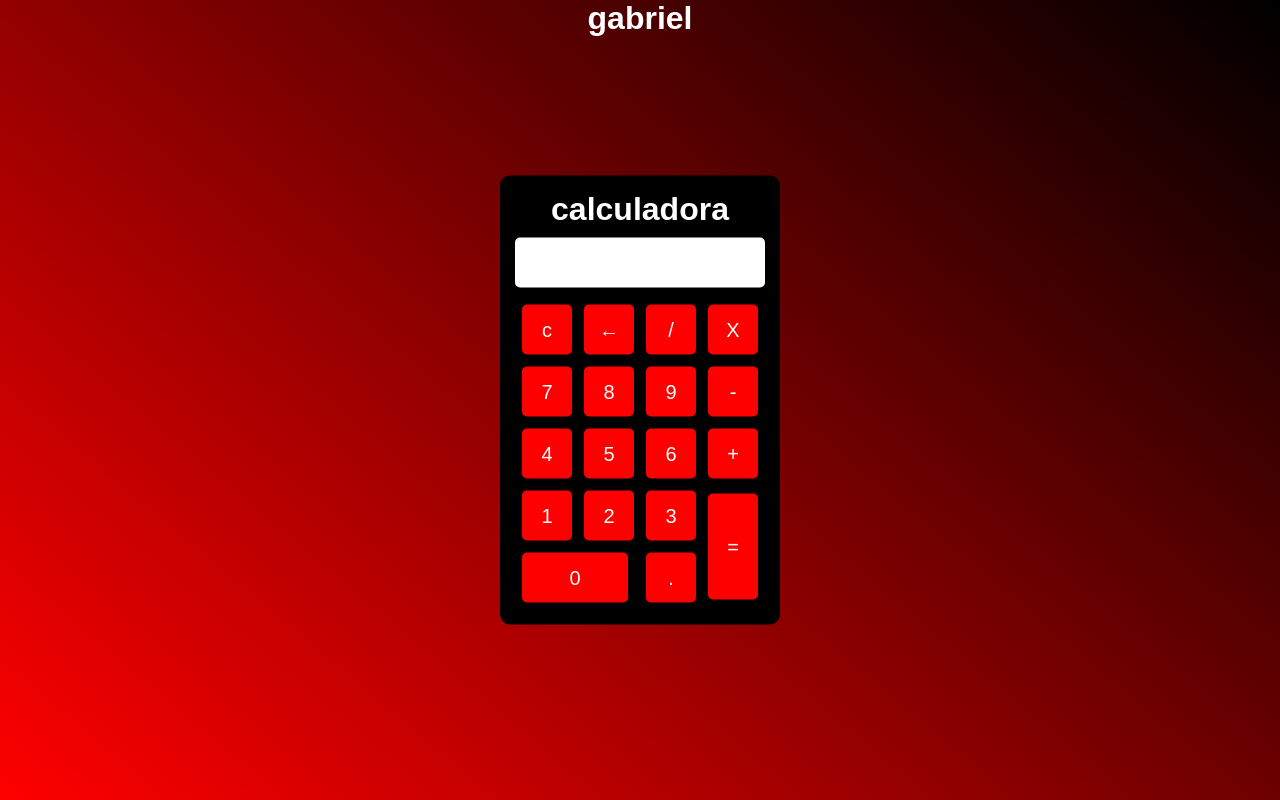
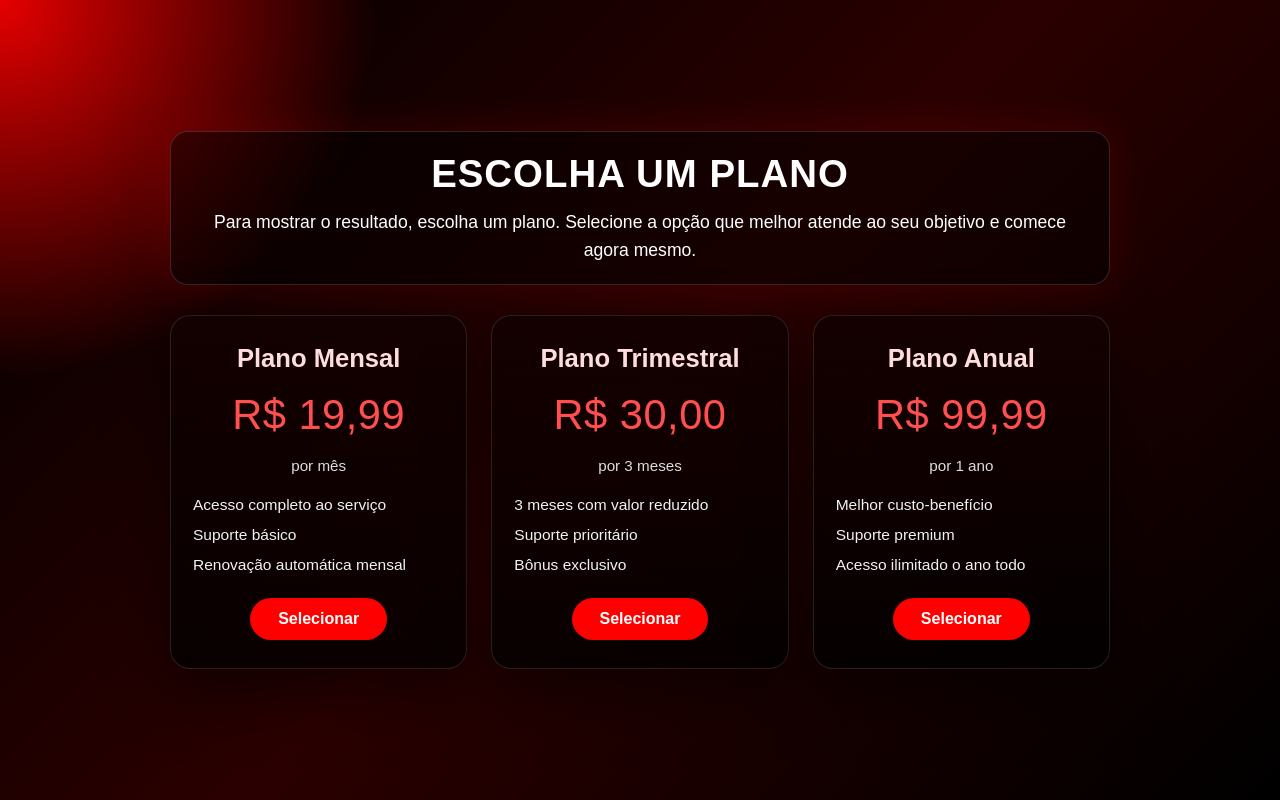
Before and after one commit to Gabrielemiliano-rb/gabriel67, a plain HTML site: page calculadora.html in a window 1280 px wide. Drawn offline with Linux system fonts and the light colour scheme.

Commit message:
Refactor calculadora.html for improved layout and style

```diff
--- a/calculadora.html
+++ b/calculadora.html
@@ -1,133 +1,205 @@
 <!DOCTYPE html>
-<html lang="en">
+<html lang="pt-BR">
 <head>
     <meta charset="UTF-8">
     <meta name="viewport" content="width=device-width, initial-scale=1.0">
-    <title>calculadora
-
-    </title>
+    <title>Página de Cobrança</title>
     <style>
-        *{
+        * {
             margin: 0;
             padding: 0;
             box-sizing: border-box;
         }
-        .fundo{
-            background-image: linear-gradient(40deg, #ff0000,  #000000);
-            height: 100vh;
-            color: white;
+
+        body {
+            min-height: 100vh;
+            display: flex;
+            align-items: center;
+            justify-content: center;
+            background: radial-gradient(circle at top left, rgba(255, 0, 0, 0.9), transparent 25%),
+                        linear-gradient(135deg, #000000 0%, #2b0000 50%, #000000 100%);
+            color: #ffffff;
             font-family: Arial, Helvetica, sans-serif;
         }
-        .calculadora{
-        position: absolute;
-        background-color: #000000;
-        top: 50%;
-        left: 50%;
-        transform: translate(-50%, -50%);
-        border-radius: 10px;
-        padding: 15px;
 
+        .container {
+            width: min(1000px, 90%);
+            text-align: center;
+            padding: 30px;
         }
-        .botao{
-            width: 50px;
-            height: 50px;
-            font-size: 20px;
-            margin: 5px;
-            border-radius: 5px;
-            border: none;
-            background-color: #ff0000;
-            color: white;
-            cursor: pointer;
+
+        .headline {
+            margin-bottom: 20px;
+            padding: 20px;
+            background: rgba(0, 0, 0, 0.45);
+            border: 1px solid rgba(255, 255, 255, 0.15);
+            border-radius: 18px;
+            box-shadow: 0 0 40px rgba(255, 0, 0, 0.15);
+            animation: floatTitle 1.2s ease forwards;
+            opacity: 0;
         }
-        .botao:hover{
-            background-color: #cf0d0dc5;
+
+        .headline h1 {
+            font-size: clamp(2rem, 3vw, 3.4rem);
+            letter-spacing: 1px;
+            text-transform: uppercase;
+            margin-bottom: 12px;
         }
-        h1{
-            text-align: center;
+
+        .headline p {
+            font-size: 1.1rem;
+            line-height: 1.6;
+        }
+
+        .cards {
+            display: grid;
+            grid-template-columns: repeat(auto-fit, minmax(230px, 1fr));
+            gap: 24px;
+            margin-top: 30px;
+        }
+
+        .card {
+            background: linear-gradient(180deg, rgba(20, 0, 0, 0.95), rgba(0, 0, 0, 0.75));
+            border: 1px solid rgba(255, 255, 255, 0.12);
+            border-radius: 20px;
+            padding: 28px 22px;
+            box-shadow: 0 25px 60px rgba(0, 0, 0, 0.5);
+            transform: translateY(40px);
+            opacity: 0;
+            animation: cardFadeUp 0.9s ease forwards;
+        }
+
+        .card:nth-child(1) { animation-delay: 0.2s; }
+        .card:nth-child(2) { animation-delay: 0.4s; }
+        .card:nth-child(3) { animation-delay: 0.6s; }
+
+        .card h2 {
+            font-size: 1.6rem;
             margin-bottom: 10px;
+            color: #ffdddd;
         }
-        #resultado{
-            background-color: #ffffff;
-            color: rgb(0, 0, 0);
-            height: 50px;
-            width: 100%;
-            text-align: right;
-            padding: 10px;
-            font-size: 20px;
-            border-radius: 5px;
-            margin-bottom: 10px;
+
+        .price {
+            font-size: 2.6rem;
+            margin: 18px 0;
+            color: #ff4f4f;
+            letter-spacing: 0.5px;
+        }
+
+        .period {
+            font-size: 0.95rem;
+            color: #dddddd;
+            margin-bottom: 22px;
+        }
+
+        .features {
+            list-style: none;
+            margin-bottom: 24px;
+            text-align: left;
+            padding-left: 0;
+        }
+
+        .features li {
+            margin-bottom: 12px;
+            font-size: 0.97rem;
+            color: #f2f2f2;
+        }
+
+        .action {
+            display: inline-block;
+            padding: 12px 28px;
+            border-radius: 999px;
+            background: #ff0000;
+            color: #fff;
+            text-decoration: none;
+            font-weight: bold;
+            transition: transform 0.2s ease, box-shadow 0.2s ease;
+        }
+
+        .action:hover {
+            transform: translateY(-3px);
+            box-shadow: 0 18px 30px rgba(255, 0, 0, 0.35);
+        }
+
+        @keyframes cardFadeUp {
+            from {
+                opacity: 0;
+                transform: translateY(40px);
+            }
+            to {
+                opacity: 1;
+                transform: translateY(0);
+            }
+        }
+
+        @keyframes floatTitle {
+            from {
+                opacity: 0;
+                transform: translateY(-20px);
+            }
+            to {
+                opacity: 1;
+                transform: translateY(0);
+            }
+        }
+
+        @media (max-width: 500px) {
+            .headline {
+                padding: 18px;
+            }
+            .card {
+                padding: 22px 18px;
+            }
+            .price {
+                font-size: 2.2rem;
+            }
         }
     </style>
 </head>
 <body>
-    <div class="fundo">
-        <h1>gabriel</h1>
-        <div class="calculadora">
-            <h1>calculadora</h1>
-             <p id="resultado"></p>
-             <table>
-                <tr>
-                    <td><button class="botao" onclick="clean()">c</button></td>
-                    <td><button class="botao" onclick="backspace()">←</button></td>
-                    <td><button class="botao" onclick="insert('/')">/</button></td>
-                    <td><button class="botao" onclick="insert('*')">X</button></td>
-                </tr>
-                  <tr>
-                    <td><button class="botao" onclick="insert(7)">7</button></td>
-                    <td><button class="botao" onclick="insert(8)">8</button></td>
-                    <td><button class="botao" onclick="insert(9)">9</button></td>
-                    <td><button class="botao" onclick="insert('-')">-</button></td>
-                </tr>
-                  <tr>
-                    <td><button class="botao" onclick="insert(4)">4</button></td>
-                    <td><button class="botao" onclick="insert(5)">5</button></td>
-                    <td><button class="botao" onclick="insert(6)">6</button></td>
-                    <td><button class="botao" onclick="insert('+')">+</button></td>
-                </tr>
-                    <tr>
-                        <td><button class="botao" onclick="insert(1)">1</button></td>
-                        <td><button class="botao" onclick="insert(2)">2</button></td>
-                        <td><button class="botao" onclick="insert(3)">3</button></td>
-                        <td rowspan="2"><button class="botao" style="height: 106px" onclick="equals()" href="index.html">=</button></td>
-                    </tr>
-                        <tr>
-                            <td colspan="2"><button class="botao" style="width: 106px" onclick="insert(0)">0</button></td>
-                            <td><button class="botao" onclick="insert('.')">.</button></td>
-                        </tr>
+    <div class="container">
+        <section class="headline">
+            <h1>Escolha um plano</h1>
+            <p>Para mostrar o resultado, escolha um plano. Selecione a opção que melhor atende ao seu objetivo e comece agora mesmo.</p>
+        </section>
 
-             </table>
+        <div class="cards">
+            <article class="card">
+                <h2>Plano Mensal</h2>
+                <div class="price">R$ 19,99</div>
+                <div class="period">por mês</div>
+                <ul class="features">
+                    <li>Acesso completo ao serviço</li>
+                    <li>Suporte básico</li>
+                    <li>Renovação automática mensal</li>
+                </ul>
+                <a href="#" class="action">Selecionar</a>
+            </article>
+
+            <article class="card">
+                <h2>Plano Trimestral</h2>
+                <div class="price">R$ 30,00</div>
+                <div class="period">por 3 meses</div>
+                <ul class="features">
+                    <li>3 meses com valor reduzido</li>
+                    <li>Suporte prioritário</li>
+                    <li>Bônus exclusivo</li>
+                </ul>
+                <a href="#" class="action">Selecionar</a>
+            </article>
+
+            <article class="card">
+                <h2>Plano Anual</h2>
+                <div class="price">R$ 99,99</div>
+                <div class="period">por 1 ano</div>
+                <ul class="features">
+                    <li>Melhor custo-benefício</li>
+                    <li>Suporte premium</li>
+                    <li>Acesso ilimitado o ano todo</li>
+                </ul>
+                <a href="#" class="action">Selecionar</a>
+            </article>
         </div>
-
     </div>
-    <script>
-        function insert (num)
-        {
-            var numero = document.getElementById('resultado').innerHTML;
-            document.getElementById('resultado').innerHTML = numero + num;
-        }
-
-        function clean()
-        {
-            document.getElementById('resultado').innerHTML = "";
-        }
-
-        function backspace() {
-            var resultado = document.getElementById('resultado').innerHTML;
-            document.getElementById('resultado').innerHTML = resultado.slice(0, -1);
-        }
-
-        function equals() {
-            var resultado = document.getElementById('resultado').innerHTML;
-            if (resultado === "") return;
-            try {
-                var calculo = eval(resultado);
-                document.getElementById('resultado').innerHTML = calculo;
-                window.location.href = 'index.html';
-            } catch (e) {
-                document.getElementById('resultado').innerHTML = "Erro";
-            }
-        }
-
-    </script>
 </body>
 </html>
```
